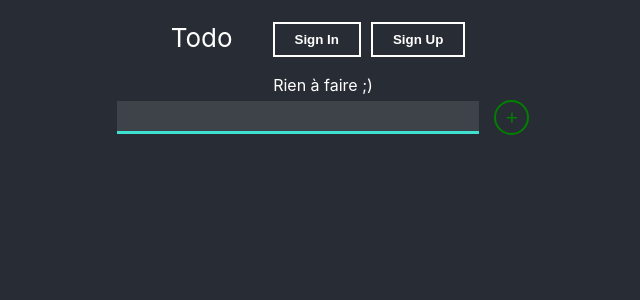
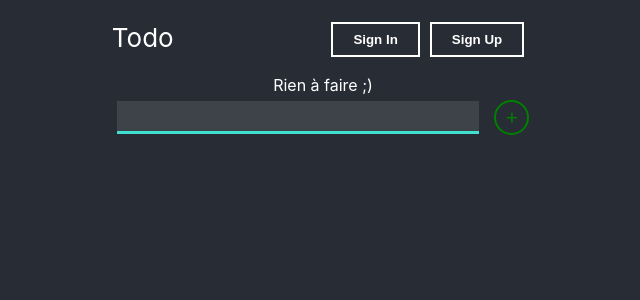
Before and after one commit to MathieuBouvet/reac-todo, a React (Create React App) app: page / in a window 1280 px wide. Shown: the top 300 px of the page, without its empty margins (317-957 px from the left). Built offline with nearby package versions, Linux system fonts and the light colour scheme.

Commit message:
Push title and buttons to the side

```diff
--- a/src/components/App/App.css
+++ b/src/components/App/App.css
@@ -26,10 +26,13 @@ input {
   justify-content: center;
   font-size: calc(10px + 2vmin);
   height: var(--header-height);
+  width: 33vw;
+  margin: auto;
 }
 .app-title {
   color: white;
   text-decoration: none;
+  margin-right: auto;
 }
 
 .App-body {
```
